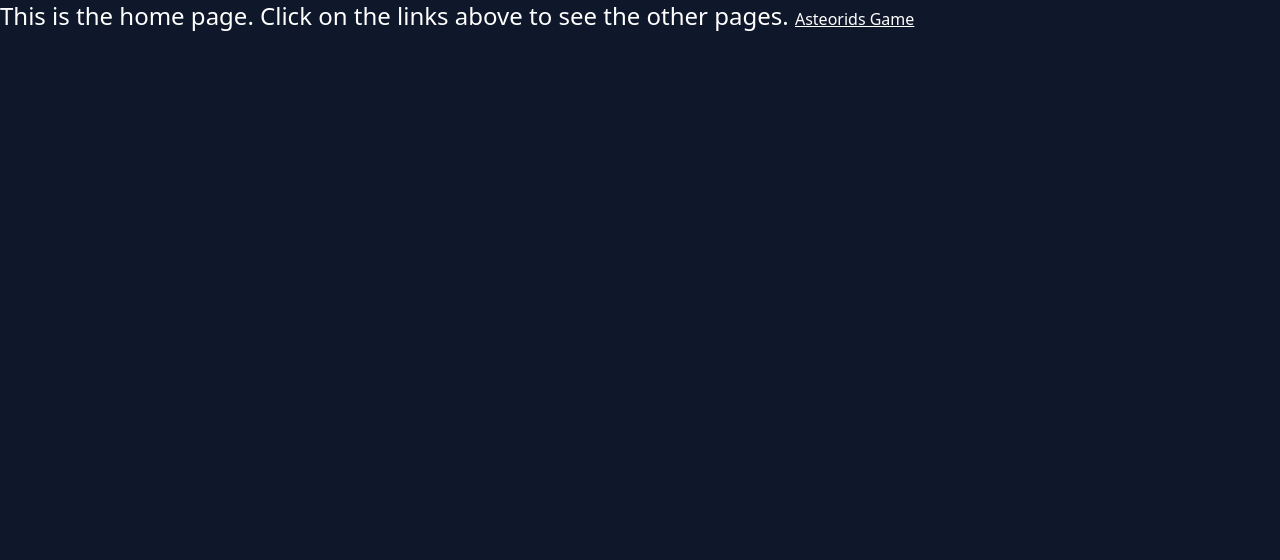
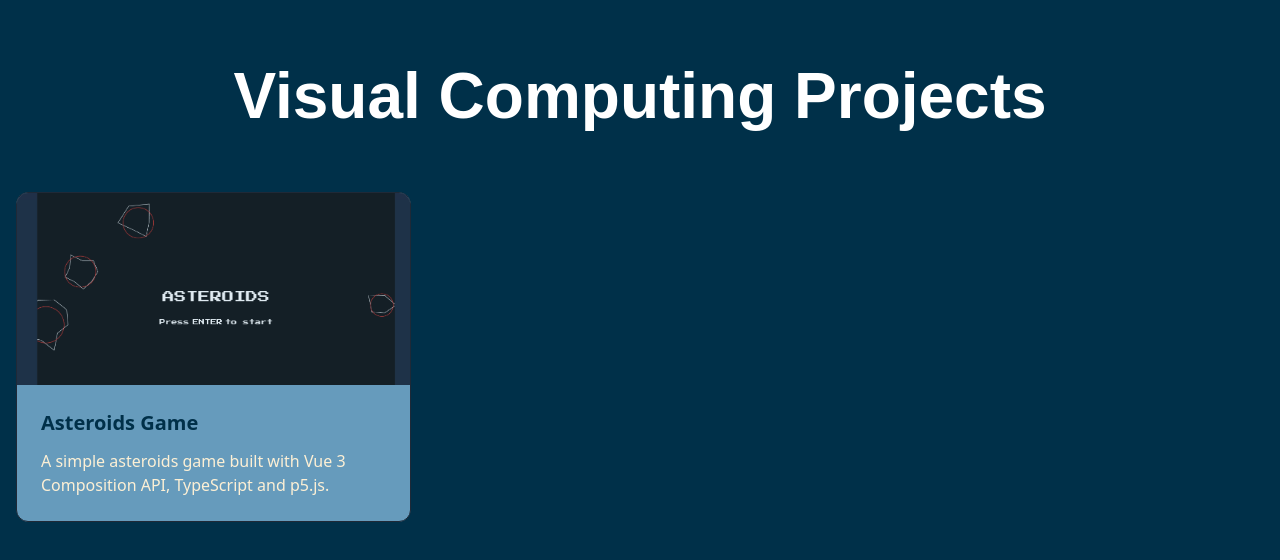
Before and after one commit to mbuitragoc/visual-computing, a Nuxt app: page / in a window 1280 px wide. Shown: the top 560 px of the page. Built offline with nearby package versions, Linux system fonts and the light colour scheme; what p5vue would draw is missing.

Commit message:
Added styles, new home page, github links, highscores and lives. Reduced accuracy for aliens ship

```diff
--- a/layouts/default.vue
+++ b/layouts/default.vue
@@ -1,5 +1,5 @@
 <template>
-  <div class="relative flex flex-col bg-slate-900">
+  <div class="relative flex flex-col bg-[#003049]">
     <main class="min-h-screen">
       <slot />
     </main>
--- a/pages/asteroids.vue
+++ b/pages/asteroids.vue
@@ -1,14 +1,28 @@
 <template>
-  <div class="flex flex-col items-center justify-center gap-16">
-    <span
-      class="font-retro text-center text-[2.125rem] font-bold leading-normal text-white"
-    >
-      ASTEROIDS
-    </span>
-    <div class="flex justify-evenly gap-16">
+  <div class="flex flex-col items-center justify-center gap-12">
+    <div class="mt-8 flex items-center">
+      <span
+        class="font-retro m-auto text-center text-[2.125rem] font-bold leading-normal text-white"
+      >
+        ASTEROIDS
+      </span>
+      <Button
+        class="ml-4 size-16 bg-none"
+        @click="backgroundMusicPlaying = !backgroundMusicPlaying"
+      >
+        <Icon
+          v-if="backgroundMusicPlaying"
+          name="pixelarticons:volume-2"
+          class="size-[1.5rem]"
+        />
+        <Icon v-else name="pixelarticons:volume-x" class="size-[1.5rem]" />
+      </Button>
+    </div>
+    <div class="flex items-center justify-evenly gap-16">
       <span
         ref="scoreDisplay"
         class="font-retro text-center text-[2.125rem] font-bold leading-normal text-white"
+        fallback=""
       >
         Puntaje: {{ animatedScore }}
       </span>
@@ -21,11 +35,55 @@
           <Icon name="pixelarticons:heart" class="text-red-500"></Icon>
         </span>
       </span>
-      <span v-else class="font-retro text-[2rem] text-red-500">
-        Game Over please restart
+      <span class="font-retro text-[1.5rem] text-white">
+        Nivel:{{ scoreMultiplier }}
       </span>
     </div>
-    <P5Wrapper :sketch="sketch" />
+    <div class="flex items-start gap-4">
+      <div
+        v-if="gameOver"
+        class="mt-2 flex flex-col items-center rounded-2xl border border-gray-300 bg-[#14213d] p-4"
+      >
+        <h2 class="font-retro text-[1.75rem] text-red-500">Game Over</h2>
+        <h3 class="font-retro text-[1.25rem] text-red-500">High Scores</h3>
+        <ol class="mt-4">
+          <li v-for="(highScore, index) in highScores" :key="index">
+            <span class="font-retro text-[1.125rem] text-white">
+              {{ index }}. {{ highScore }}
+            </span>
+          </li>
+        </ol>
+      </div>
+      <P5Wrapper class="m-auto" :sketch="sketch" />
+    </div>
+    <div class="flex items-center justify-evenly gap-16">
+      <div
+        class="rounded-lg border border-gray-200 bg-[#669bbc]/60 p-4 hover:bg-[#669bbc]/90"
+      >
+        <NuxtLink
+          to="https://github.com/mbuitragoc/visual-computing"
+          target="_blank"
+        >
+          <div class="flex items-center gap-2">
+            <Icon name="fa-brands:github" class="text-4xl text-white"></Icon>
+            <span class="font-poppins text-white">GitHub for webpage</span>
+          </div>
+        </NuxtLink>
+      </div>
+      <div
+        class="rounded-lg border border-gray-200 bg-[#669bbc]/60 p-4 hover:bg-[#669bbc]/90"
+      >
+        <NuxtLink
+          to="https://github.com/dcamelos/visual-computing-WK-1"
+          target="_blank"
+        >
+          <div class="flex items-center gap-2">
+            <Icon name="fa-brands:github" class="text-4xl text-white"></Icon>
+            <span class="font-poppins text-white">Github for p5.js</span>
+          </div>
+        </NuxtLink>
+      </div>
+    </div>
   </div>
 </template>
 
@@ -39,9 +97,31 @@ import { Howl, Howler } from "howler";
 let score = ref(0);
 let lifes = ref(3);
 let gameOver = ref(false);
+let scoreMultiplier = ref(1);
+const highScores = ref<number[]>([]);
+
+const HIGH_SCORE_KEY = "asteroids_high_scores";
+const loadHighScores = () => {
+  const storedScores = JSON.parse(localStorage.getItem(HIGH_SCORE_KEY) || "[]");
+  highScores.value = storedScores;
+};
+
+const saveHighScores = () => {
+  localStorage.setItem(HIGH_SCORE_KEY, JSON.stringify(highScores.value));
+};
+
+const updateHighScores = () => {
+  highScores.value.push(score.value);
+  highScores.value.sort((a, b) => b - a);
+  if (highScores.value.length > 10) {
+    highScores.value = highScores.value.slice(0, 10);
+  }
+  saveHighScores();
+};
 
 const animatedScore = ref(score.value);
 const scoreDisplay = ref(null);
+const backgroundMusicPlaying = ref(false);
 
 watch(
   () => score.value,
@@ -56,6 +136,21 @@ watch(
     });
   },
 );
+
+watch(
+  () => backgroundMusicPlaying.value,
+  (newState) => {
+    if (newState) {
+      backgroundMusic.play();
+    } else {
+      backgroundMusic.stop();
+    }
+  },
+);
+
+onMounted(() => {
+  loadHighScores();
+});
 
 let laserSound: Howl;
 const playShooting = () => {
@@ -97,6 +192,30 @@ const playCollision = () => {
     });
 };
 
+let backgroundMusic: Howl;
+const playBackgroundMusic = () => {
+  if (!backgroundMusic) {
+    backgroundMusic = new Howl({
+      src: ["/audio/solveThePuzzle.ogg"],
+      autoplay: true,
+      loop: true,
+      preload: true,
+    });
+  }
+  Howler.ctx
+    .resume()
+    .then(() => {
+      backgroundMusic.play();
+      backgroundMusic.volume(0.01);
+      backgroundMusic.loop(true);
+    })
+    .catch((err) => {
+      console.error("Error resuming AudioContext:", err);
+    });
+};
+
+playBackgroundMusic();
+
 const sketch = (p5: p5) => {
   class Ship {
     pos: p5.Vector;
@@ -115,6 +234,34 @@ const sketch = (p5: p5) => {
       this.vel = p5.createVector(0, 0);
       this.acc = p5.createVector(0, 0);
       this.isBoosting = false;
+    }
+
+    respawn(asteroids: Asteroid[], safeDistance: number) {
+      let isSafe = false;
+
+      while (!isSafe) {
+        // Pick a random position within canvas bounds
+        const randomX = p5.random(this.r, p5.width - this.r);
+        const randomY = p5.random(this.r, p5.height - this.r);
+        const randomPos = p5.createVector(randomX, randomY);
+
+        isSafe = asteroids.every((asteroid) => {
+          const distance = p5.dist(
+            randomPos.x,
+            randomPos.y,
+            asteroid.pos.x,
+            asteroid.pos.y,
+          );
+          return distance > asteroid.r + safeDistance;
+        });
+
+        if (isSafe) {
+          this.pos = randomPos;
+        }
+      }
+
+      this.vel.set(0, 0);
+      this.acc.set(0, 0);
     }
 
     show() {
@@ -224,10 +371,10 @@ const sketch = (p5: p5) => {
     pos: p5.Vector;
     vel: p5.Vector;
 
-    constructor(spos: p5.Vector, angle: number) {
+    constructor(spos: p5.Vector, angle: number, speed: number = 10) {
       this.pos = p5.createVector(spos.x, spos.y);
       this.vel = p5.createVector(Math.cos(angle), Math.sin(angle));
-      this.vel.mult(10);
+      this.vel.mult(speed);
     }
 
     update() {
@@ -269,12 +416,32 @@ const sketch = (p5: p5) => {
     r: any;
     totalVertices: number;
     offset: number[];
-    constructor(pos?: any, r?: any) {
+    constructor(ship: Ship, safeDistance: number, pos?: any, r?: any) {
+      let isSafe = false;
+      let newPos;
+
+      while (!isSafe && !pos) {
+        if (pos) {
+          newPos = pos.copy();
+        } else {
+          newPos = p5.createVector(p5.random(p5.width), p5.random(p5.height));
+        }
+
+        const distanceToShip = p5.dist(
+          newPos.x,
+          newPos.y,
+          ship.pos.x,
+          ship.pos.y,
+        );
+        isSafe = distanceToShip > safeDistance;
+      }
+
       if (pos) {
-        this.pos = pos.copy();
-      } else {
-        this.pos = p5.createVector(p5.random(p5.width), p5.random(p5.height));
+        newPos = pos.copy();
       }
+
+      this.pos = newPos;
+
       const angle = Math.random() * Math.PI * 2; // Random angle in radians
       this.v = {
         x: Math.cos(angle),
@@ -312,10 +479,10 @@ const sketch = (p5: p5) => {
 
       p5.pop();
     }
-    breakup() {
+    breakup(ship: Ship, safeDistance: number) {
       let newA = [];
-      newA[0] = new Asteroid(this.pos, this.r / 2);
-      newA[1] = new Asteroid(this.pos, this.r / 2);
+      newA[0] = new Asteroid(ship, safeDistance, this.pos, this.r / 2);
+      newA[1] = new Asteroid(ship, safeDistance, this.pos, this.r / 2);
       return newA;
     }
     edges() {
@@ -453,7 +620,7 @@ const sketch = (p5: p5) => {
     }
 
     hits(asteroid: Asteroid) {
-      if (this.isActive == true) {
+      if (this.isActive) {
         const d = p5.dist(
           this.pos.x,
           this.pos.y,
@@ -472,7 +639,7 @@ const sketch = (p5: p5) => {
     determineSize() {
       const x = Math.floor(Math.random() * 5);
       if (x == 0) {
-        return 20;
+        return 30;
       } else {
         return 40;
       }
@@ -557,13 +724,13 @@ const sketch = (p5: p5) => {
   p5.setup = () => {
     p5.createCanvas(960, 720);
     p5.frameRate(60);
-
     ship = new Ship();
     alien = new Alien();
     alienLaserCooldown = 60;
     for (let i = 0; i < 5; i++) {
-      asteroids.push(new Asteroid());
+      asteroids.push(new Asteroid(ship, 100));
     }
+    ship.respawn(asteroids, 100);
   };
 
   p5.draw = () => {
@@ -575,6 +742,8 @@ const sketch = (p5: p5) => {
       playGame();
     } else if (gameState === "GAMEOVER") {
       drawGameOver();
+      p5.noLoop();
+      updateHighScores();
     }
   };
 
@@ -608,15 +777,15 @@ const sketch = (p5: p5) => {
       if (lasers[i] && lasers[i].offscreen()) {
         lasers.splice(i, 1);
       } else if (alien.isActive && lasers[i].hits(alien)) {
-        // hitSound.play();
+        score.value += 100 * scoreMultiplier.value;
         alien.restartValues();
         lasers.splice(i, 1);
       } else {
         for (let j = asteroids.length - 1; j >= 0; j--) {
           if (lasers[i].hits(asteroids[j])) {
-            score.value += 10;
+            score.value += 10 * scoreMultiplier.value;
             if (asteroids[j].r > 20) {
-              let newAsteroids = asteroids[j].breakup();
+              let newAsteroids = asteroids[j].breakup(ship, 100);
               asteroids = asteroids.concat(newAsteroids);
             }
             asteroids.splice(j, 1);
@@ -634,7 +803,7 @@ const sketch = (p5: p5) => {
           gameOver.value = true;
           gameState = "GAMEOVER";
         } else {
-          ship = new Ship();
+          ship.respawn(asteroids, 100);
         }
       }
 
@@ -649,19 +818,24 @@ const sketch = (p5: p5) => {
 
     if (alien.isActive) {
       if (alienLaserCooldown <= 0) {
-        let direction = p5.createVector(
-          ship.pos.x - alien.pos.x,
-          ship.pos.y - alien.pos.y,
+        const accuracy = Math.max(1, 10 - scoreMultiplier.value); // Decreases as the level increases (min radius = 1)
+
+        const offsetX = p5.random(-accuracy, accuracy);
+        const offsetY = p5.random(-accuracy, accuracy);
+        const target = p5.createVector(
+          ship.pos.x + offsetX,
+          ship.pos.y + offsetY,
         );
-        let angle = Math.atan(direction.y / direction.x);
-        if (ship.pos.x <= alien.pos.x) {
-          if (ship.pos.y > alien.pos.y) {
-            angle += p5.PI;
-          } else {
-            angle -= p5.PI;
-          }
-        }
-        alienLasers.push(new Laser(alien.pos, angle));
+
+        const direction = p5
+          .createVector(target.x - alien.pos.x, target.y - alien.pos.y)
+          .normalize();
+
+        const angle = Math.atan2(direction.y, direction.x);
+
+        alienLasers.push(
+          new Laser(alien.pos.copy(), angle, 4 + scoreMultiplier.value),
+        );
         playShooting();
         alienLaserCooldown = 60;
       } else {
@@ -678,7 +852,7 @@ const sketch = (p5: p5) => {
           gameOver.value = true;
           gameState = "GAMEOVER";
         } else {
-          ship = new Ship();
+          ship.respawn(asteroids, 100);
         }
         alienLasers.splice(i, 1);
         continue;
@@ -689,7 +863,7 @@ const sketch = (p5: p5) => {
         for (let j = asteroids.length - 1; j >= 0; j--) {
           if (alienLasers[i].hits(asteroids[j])) {
             if (asteroids[j].r > 20) {
-              let newAsteroids = asteroids[j].breakup();
+              let newAsteroids = asteroids[j].breakup(ship, 100);
               asteroids = asteroids.concat(newAsteroids);
             }
             asteroids.splice(j, 1);
@@ -699,6 +873,15 @@ const sketch = (p5: p5) => {
         }
       }
     }
+
+    if (asteroids.length === 0) {
+      scoreMultiplier.value += 1;
+      lifes.value += 1;
+      for (let i = 0; i < 5 + scoreMultiplier.value; i++) {
+        asteroids.push(new Asteroid(ship, 100));
+      }
+    }
+
     drawScore();
   };
 
@@ -723,10 +906,10 @@ const sketch = (p5: p5) => {
 
   let startGame = () => {
     gameState = "PLAYING";
-    ship = new Ship();
+    ship.respawn(asteroids, 100);
     asteroids = [];
     for (let i = 0; i < 5; i++) {
-      asteroids.push(new Asteroid());
+      asteroids.push(new Asteroid(ship, 100));
     }
     alien = new Alien();
     lasers = [];
@@ -736,6 +919,7 @@ const sketch = (p5: p5) => {
   };
 
   let resetGame = () => {
+    p5.loop();
     gameState = "MENU";
   };
 
--- a/pages/index.vue
+++ b/pages/index.vue
@@ -1,14 +1,43 @@
 <template>
-  <div>
-    <span class="text-2xl text-white">
-      This is the home page. Click on the links above to see the other pages.
-    </span>
-    <NuxtLink to="/asteroids">
-      <span class="text-white underline"> Asteorids Game </span>
-    </NuxtLink>
+  <div class="container mx-auto px-4 py-12">
+    <h1 class="mb-12 text-center font-poppins text-[4rem] font-bold text-white">
+      Visual Computing Projects
+    </h1>
+    <div class="grid grid-cols-1 gap-8 md:grid-cols-2 lg:grid-cols-3">
+      <NuxtLink
+        v-for="project in projects"
+        :key="project.id"
+        :to="'/' + project.id"
+        class="transform overflow-hidden rounded-xl border border-gray-800 bg-[#669bbc] transition-transform duration-200 hover:scale-105"
+      >
+        <div class="project-card h-full rounded-lg">
+          <img
+            :src="project.image"
+            :alt="project.title"
+            class="h-48 w-full object-cover opacity-80"
+          />
+          <div class="p-6">
+            <h2 class="mb-3 text-xl font-bold text-[#003049]">
+              {{ project.title }}
+            </h2>
+            <p class="text-[#fdf0d5]">{{ project.description }}</p>
+          </div>
+        </div>
+      </NuxtLink>
+    </div>
   </div>
 </template>
 
-<script lang="ts" setup></script>
+<script lang="ts" setup>
+const projects = [
+  {
+    id: "asteroids",
+    title: "Asteroids Game",
+    description:
+      "A simple asteroids game built with Vue 3 Composition API, TypeScript and p5.js.",
+    image: "/images/asteroids.jpeg",
+  },
+];
+</script>
 
 <style></style>
```
Also changed, not shown: public/images/asteroids.jpeg (added).
